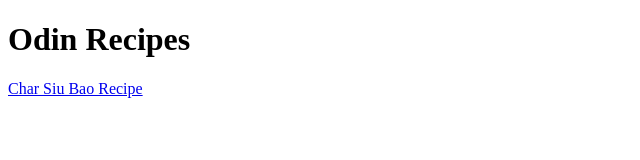
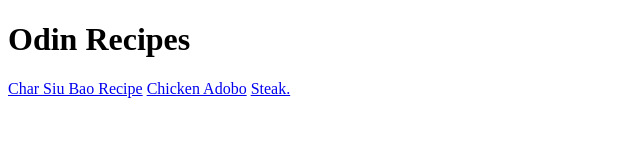
Before and after one commit to Macadangit/odin-recipes, a plain HTML site: page index.html in a window 1280 px wide. Shown: the whole page, without its empty margins (0-640 px from the left). Drawn offline with Linux system fonts and the light colour scheme.

Commit message:
Added links to steak and adobo page

```diff
--- a/index.html
+++ b/index.html
@@ -8,5 +8,7 @@
 <body>
     <h1>Odin Recipes</h1>
     <a href="/home/adrianm-sa/repos/odin-recipes/recipes/csbao.html">Char Siu Bao Recipe</a>
+    <a href="/home/adrianm-sa/repos/odin-recipes/recipes/adobo.html">Chicken Adobo</a>
+    <a href="/home/adrianm-sa/repos/odin-recipes/recipes/steak.html">Steak.</a>
 </body>
 </html>
```
